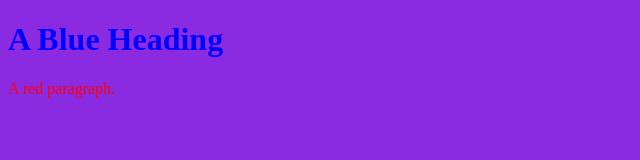
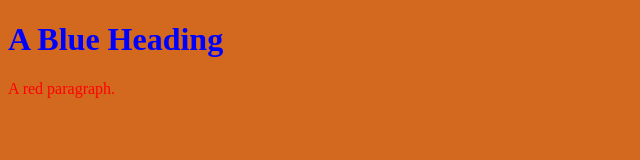
Before and after one commit to JeetendraMahto/Repo1, a plain HTML site: page Project1/index.html in a window 1280 px wide. Shown: the whole page, without its empty margins (0-640 px from the left). Drawn offline with Linux system fonts and the light colour scheme.

Commit message:
Change the color

```diff
--- a/Project1/style.css
+++ b/Project1/style.css
@@ -1,3 +1,3 @@
 body{
-    background-color: blueviolet;
+    background-color: chocolate;
 }
```
